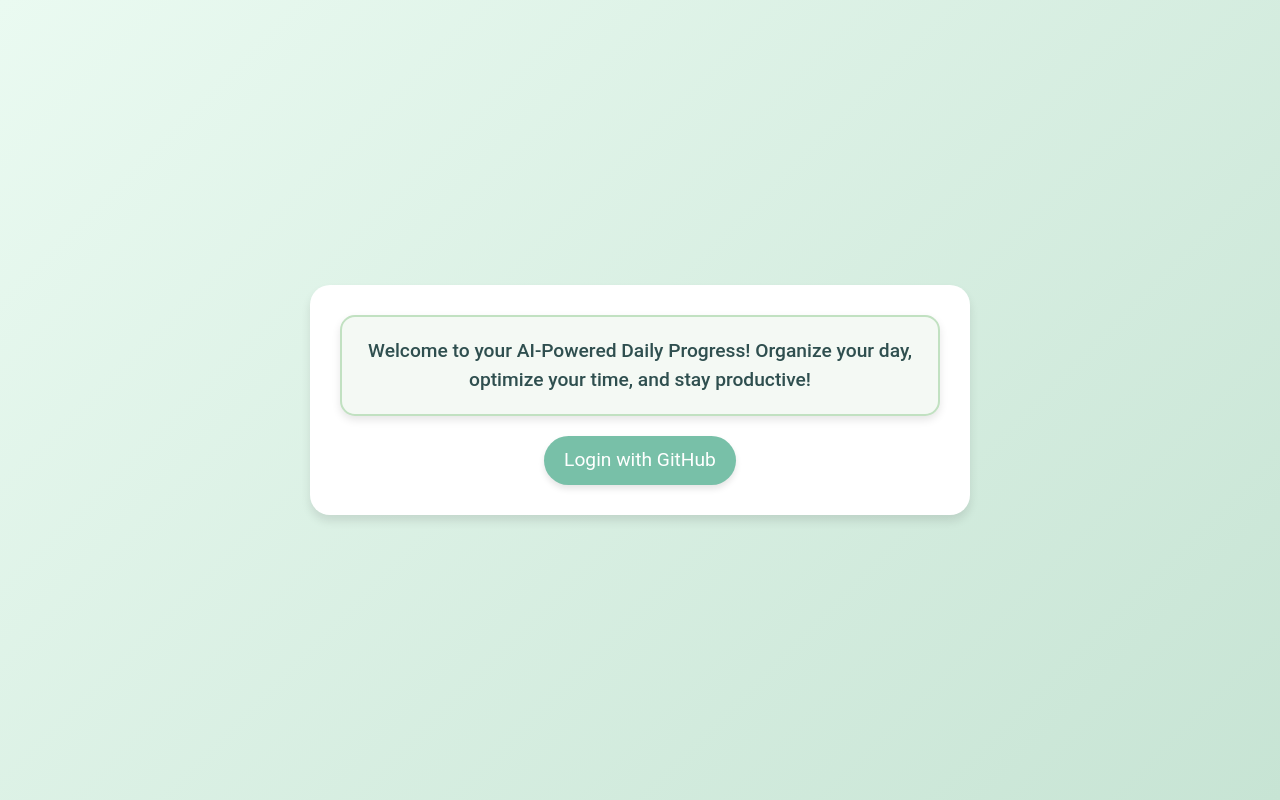
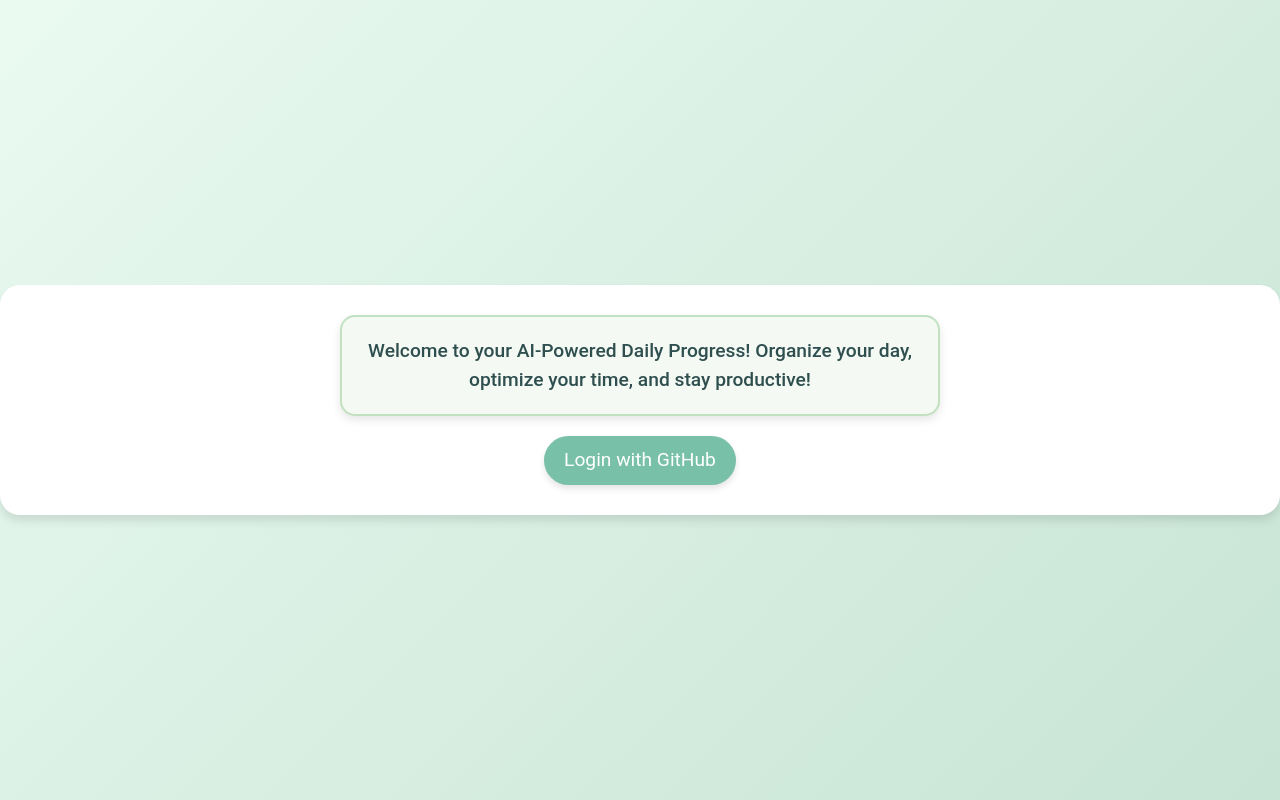
Before and after one commit to Marvin-Hossain/CoderColony, a React (Vite) app in the folder frontend/: page / in a window 1280 px wide. Built offline with nearby package versions, Linux system fonts and the light colour scheme; no server answers.

Commit message:
Changes to allow the applicationt to take up the full size of the screen + dynamic sizing.

```diff
--- /dev/null
+++ b/frontend/src/App.css
@@ -0,0 +1,42 @@
+/* Full-screen layout - using a specific class prefix to avoid conflicts */
+.full-screen-app .dashboard,
+.full-screen-app .job-apps,
+.full-screen-app .progress-page,
+.full-screen-app .settings-page,
+.full-screen-app .behavioral-questions,
+.full-screen-app .technical-questions {
+  max-width: 100%;
+  width: 100%;
+  height: 100%;
+  margin: 0;
+  border-radius: 0;
+  box-shadow: none;
+  background-color: #f9f9f9;
+}
+
+/* Make main content areas take up available space */
+.full-screen-app .dashboard-main,
+.full-screen-app .job-apps-main,
+.full-screen-app .progress-main,
+.full-screen-app .settings-main {
+  flex: 1;
+  min-height: calc(100vh - 100px);
+}
+
+/* Ensure headers span full width */
+.full-screen-app .dashboard-header,
+.full-screen-app .job-apps-header {
+  width: 100%;
+  padding: 10px 20px;
+}
+
+/* Make sections within pages more responsive */
+.full-screen-app .daily-goals,
+.full-screen-app .weekly-goals,
+.full-screen-app .job-list,
+.full-screen-app .job-input {
+  width: 100%;
+  max-width: 1200px;
+  margin: 0 auto;
+  box-sizing: border-box;
+}
--- a/frontend/src/App.tsx
+++ b/frontend/src/App.tsx
@@ -8,10 +8,13 @@
 import TechnicalQuestions from './pages/TechnicalQuestions';
 import AuthSuccess from './pages/AuthSuccess';
 import "bootstrap/dist/css/bootstrap.min.css";
+import "./App.css";
+import "./styles/CleanupStyles.css";
 import ProtectedRoute from './components/ProtectedRoute';
 
 const App = () => {
     return (
+        <div className="full-screen-app">
             <Router>
                 <Routes>
                     <Route path="/" element={<Intro/>}/>
@@ -26,6 +29,7 @@
                     </Route>
                 </Routes>
             </Router>
+        </div>
     );
 };
 
--- a/frontend/src/index.css
+++ b/frontend/src/index.css
@@ -1,10 +1,31 @@
+html, body {
+  height: 100%;
+  width: 100%;
+  margin: 0;
+  padding: 0;
+}
+
 body {
-  margin: 0;
   font-family: -apple-system, BlinkMacSystemFont, 'Segoe UI', 'Roboto', 'Oxygen',
     'Ubuntu', 'Cantarell', 'Fira Sans', 'Droid Sans', 'Helvetica Neue',
     sans-serif;
   -webkit-font-smoothing: antialiased;
   -moz-osx-font-smoothing: grayscale;
+  overflow-x: hidden;
+}
+
+#root {
+  display: flex;
+  flex-direction: column;
+  min-height: 100vh;
+  height: 100%;
+}
+
+.full-screen-app {
+  display: flex;
+  flex-direction: column;
+  min-height: 100vh;
+  width: 100%;
 }
 
 code {
--- /dev/null
+++ b/frontend/src/styles/CleanupStyles.css
@@ -0,0 +1,27 @@
+/* This file contains selectors to neutralize specific styling constraints in page components */
+
+/* Reset max-width constraints in page modules when changing screen size */
+.full-screen-app .dashboard,
+.full-screen-app .job-apps,
+.full-screen-app .progress-page,
+.full-screen-app .settings-page,
+.full-screen-app .interview-questions {
+  max-width: none;
+  width: 100%;
+  box-sizing: border-box;
+}
+
+/* Ensure intro page also follows screen layout */
+.full-screen-app .intro-container {
+  max-width: none;
+  width: 100%;
+}
+
+/* Keep reasonable width for content to prevent excessive stretching */
+.full-screen-app .intro-content,
+.full-screen-app .auth-content,
+.full-screen-app .content-area {
+  max-width: 1200px;
+  margin: 0 auto;
+  width: 100%;
+}
```
Lines whose indentation alone changed are shown as unchanged.
